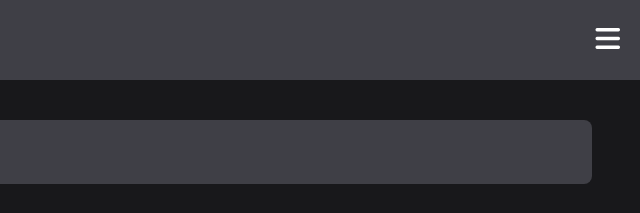
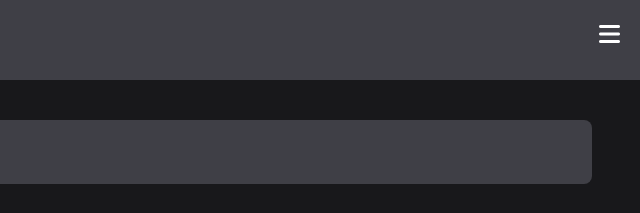
Before and after one commit to Rupayan0001/Complete_Todo_App, a website with bundled scripts: page read_todo.html in a window 1280 px wide. Shown: the top 213 px of the page, 640-1280 px from the left. Built offline with nearby package versions, Linux system fonts and the light colour scheme.

Commit message:
show_todo.css

```diff
--- a/show_todo.css
+++ b/show_todo.css
@@ -246,7 +246,7 @@
 }
 
 .three-dots {
-    font-size: 24px;
+    font-size: 3vh;
     cursor: pointer;
     position: absolute;
     top: 22px;
@@ -446,10 +446,10 @@
 
 /* Very Tall Screens (e.g., tablets) */
 @media (min-height: 800px) {
-    .three-dots {
+/*     .three-dots {
         font-size: 28px;
         top: 24px;
-    }
+    } */
 
     .todoBox {
         padding: 3vh;
```
